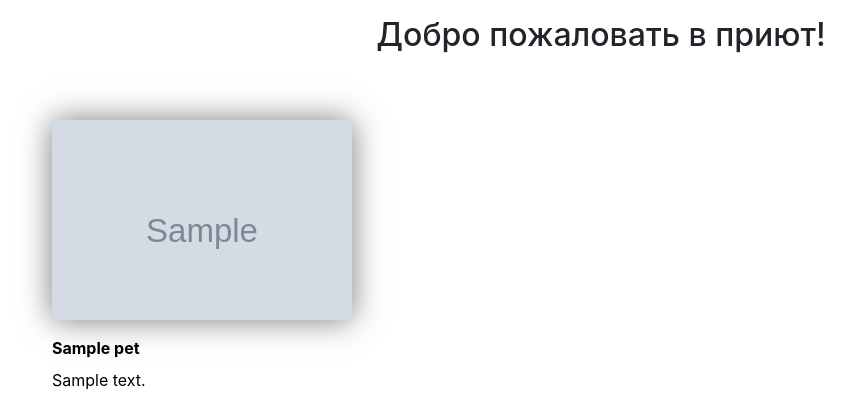
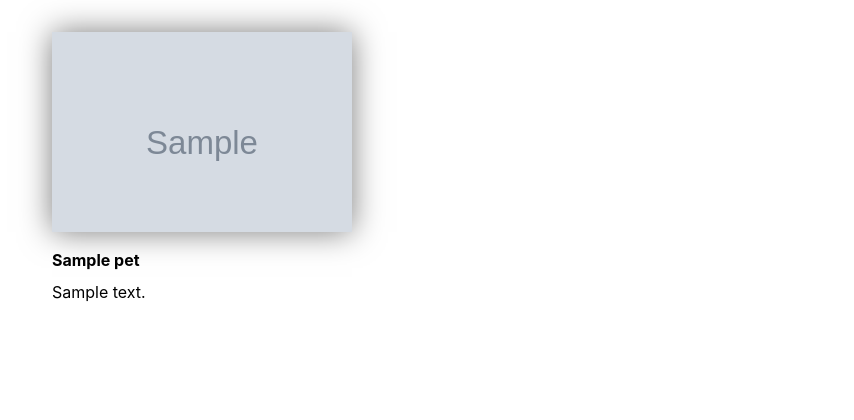
Before and after one commit to charlieplanka/django-pet-shelter, a Django app: page / in a window 1280 px wide. Shown: the part 56-476 px from the top of the page, without its empty margins (114-968 px from the left). Run offline with Django 3.2, Linux system fonts and the light colour scheme; tables that the repository leaves empty hold one stand-in row (values such as "Sample post"); grey boxes marked "Sample" are stand-in pictures; some libraries are stand-ins or nearby versions.

Commit message:
Small layout improvements

```diff
--- a/pet_shelter/static/css/pet_detail.css
+++ b/pet_shelter/static/css/pet_detail.css
@@ -2,4 +2,5 @@
     max-width: 500px;
     max-height: 600px;
     object-fit: cover;
+    border: solid 1px black;
 }
--- a/pet_shelter/templates/pets.html
+++ b/pet_shelter/templates/pets.html
@@ -6,7 +6,6 @@
 {% endblock %}
 
 {% block content %}
-<h2 class="text-center">Добро пожаловать в приют!</h2>
 <div class="d-flex justify-content-start flex-wrap mt-3 pet-list">
     {% for pet in pets %}
         <div class="pet mx-3 my-3">
```
